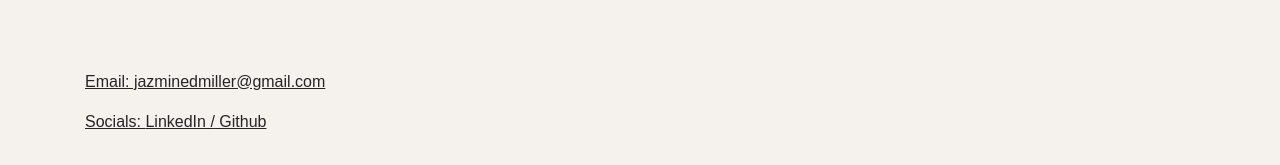
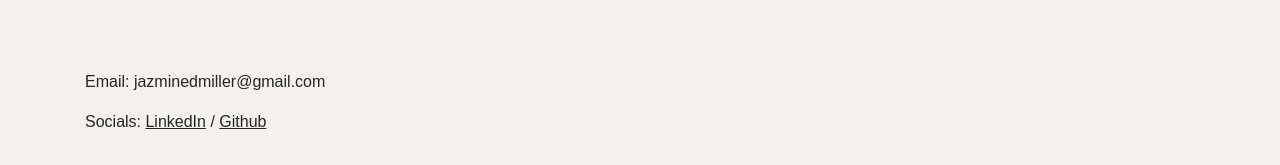
Before and after one commit to jazdmiller/jazmine-miller-portfolio, a React (Vite) app: page /contact in a window 1280 px wide. Shown: the part 337-502 px from the top of the page. Built offline with nearby package versions, Linux system fonts and the light colour scheme.

Commit message:
update social links - contact page

```diff
--- a/src/App.scss
+++ b/src/App.scss
@@ -258,6 +258,7 @@ body {
 
 .loading-container h1{
   font-size: 3em;
+  color: var(--text-color);
 }
 
 .projects-container {
@@ -554,9 +555,10 @@ body {
 .hero-wrapper {
   display: grid;
   place-items: center;
-  height: 80vh;
+  height: 60vh;
   width: 80%;
   // border: 2px solid blue
+  margin-top: 20%;
 }
 
 .img-container img {
@@ -606,7 +608,7 @@ body {
 }
 
 .about-skills{
-  margin-top: 8%;
+  margin-top: 20%;
   font-family: 'Zephyr', serif;
   font-size: 2.5em;
   text-transform: uppercase;
@@ -641,7 +643,7 @@ body {
 }
 
 .contact-row img{
-  width: 40px;
+  width: 30px;
 }
 
 .about-stagger{
@@ -688,8 +690,12 @@ body {
 .email-row{
   margin-top: 10%;
   font-family: 'Montserrat', sans-serif;
+  color: var(--text-color);
+}
+
+.email-row a{
+  color: var(--text-color);
   text-decoration: underline;
-  color: var(--text-color);
 }
 
 .email-row img{
@@ -760,7 +766,9 @@ body {
     font-size: 2.5rem;
   }
 
-
+  .about-skills{
+    margin-top: 8%;
+  }
 
   .about-hero-text {
     font-family: "Zephyr", serif;
--- a/src/pages/About.jsx
+++ b/src/pages/About.jsx
@@ -54,13 +54,13 @@ function About({ isDarkMode }) {
       <section className="about-hero-section">
         <div className="hero-wrapper">
           <div className="row">
-            <div className="col text-center text-md-left text-hello col-md-7">
+            <div className="col text-left text-md-left text-hello col-md-7 p-0 px-md-3">
               <h1 className="about-stagger">Hello,</h1>
               <h2 className=" about-stagger mb-4">
                 I'm Jazmine. A front-end developer and creative thinker.
               </h2>
             </div>
-            <div className=" col-12 img-fade text-center mb-md-0 col-md-5">
+            <div className=" col-12 img-fade text-center mb-md-0 col-md-5 mt-3 mt-md-0">
               <div className="img-container">
                 <img src={Img} />
               </div>
--- a/src/pages/Contact.jsx
+++ b/src/pages/Contact.jsx
@@ -30,8 +30,8 @@ function Contact() {
         </div>
         <div className="row">
           <p>
-            Socials: <a>LinkedIn /</a>
-            <a> Github</a>
+            Socials: <a href="https://www.linkedin.com/in/jazminemiller/" target="_blank">LinkedIn</a><span> / </span>
+            <a href="https://github.com/jazdmiller" target="_blank"> Github</a>
           </p>
         </div>
       </section>
--- a/src/pages/Projects.jsx
+++ b/src/pages/Projects.jsx
@@ -66,7 +66,7 @@ function Projects({ isDarkMode }) {
                 Projects
               </span>
             </div>
-            <div className="row mr-0 pl-2 skill-list ">
+            <div className="row mr-0 mb-5 mb-md-0 pl-2 skill-list ">
               <p>Showcase of projects reflecting my experience with techologies such as React, HTML/CSS, and Firebase database/deployment. You can find more of my work on my <span className="m-0 git-link"><a href="https://github.com/jazdmiller" target="_blank">github</a></span>.</p>
             </div>
 
```
